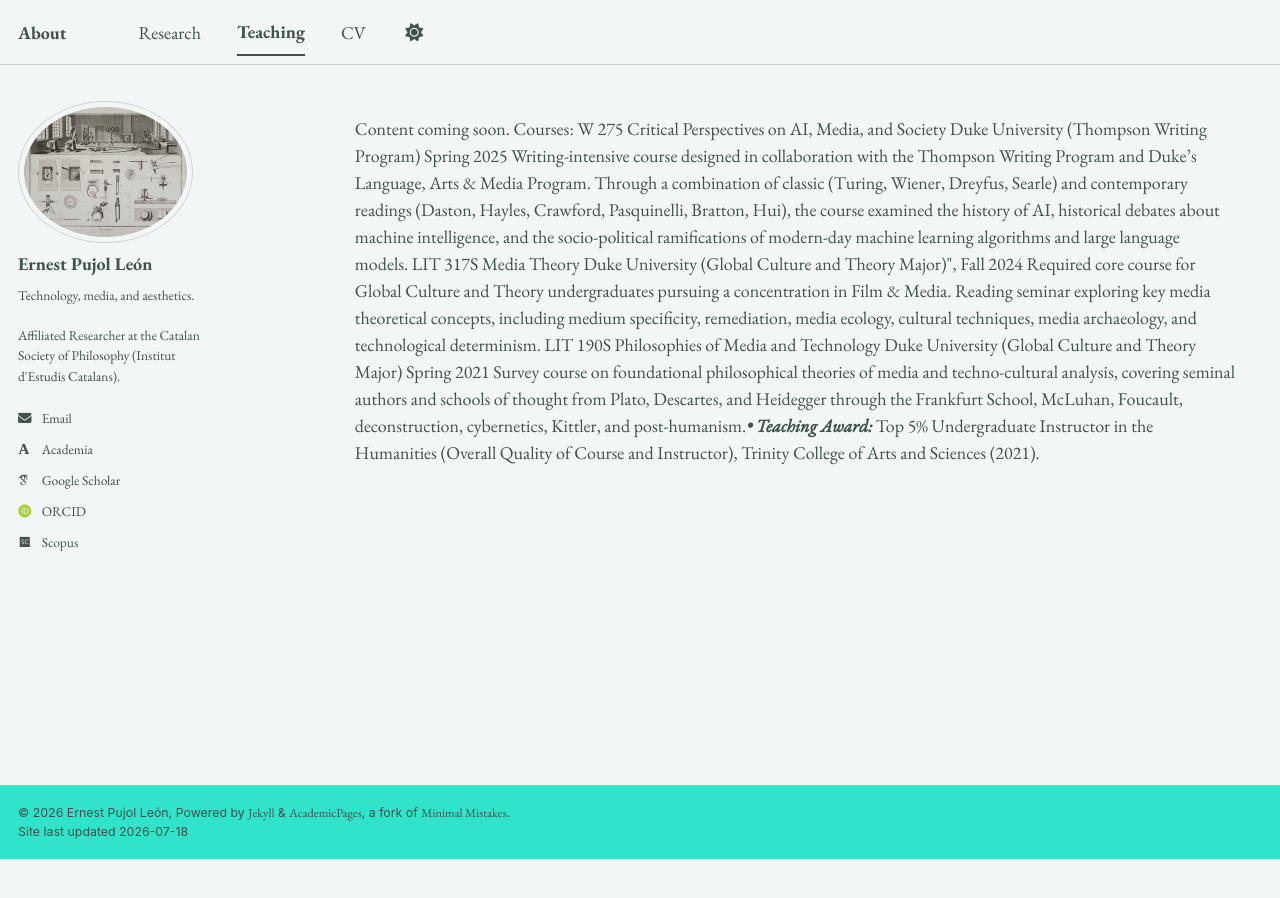
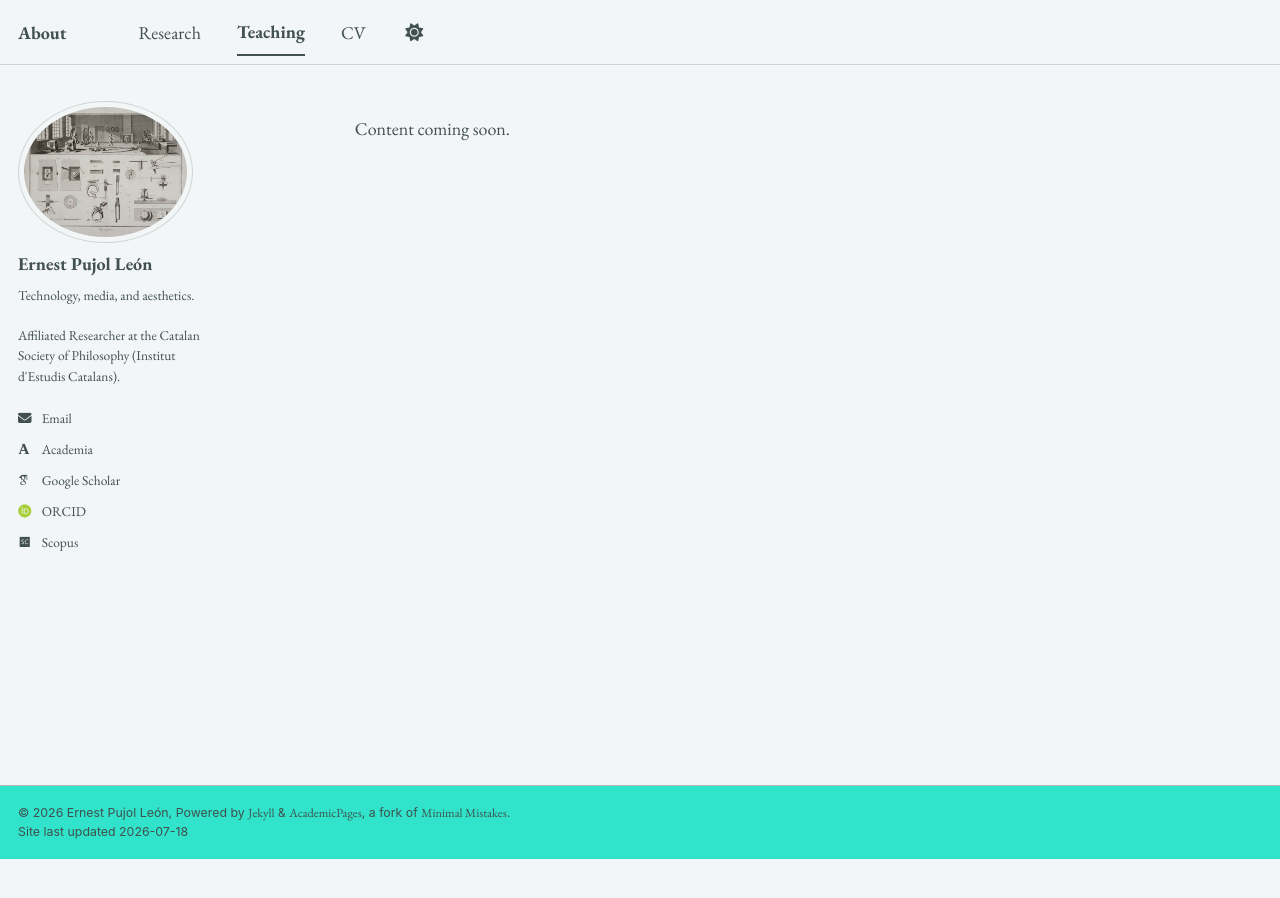
Before and after one commit to epujol90/epujol90.github.io, a Jekyll site: the page built from _pages/teaching.html, in a window 1280 px wide. Built offline with Jekyll 4.4.1, drawn with Linux system fonts in a browser that asks for light colours; some web fonts are replaced; a script bundle is joined from its source files by our own code; library files that are not in the unit come from our copies.

Commit message:
Update teaching.html

```diff
--- a/_pages/teaching.html
+++ b/_pages/teaching.html
@@ -6,21 +6,3 @@ author_profile: true
 classes: wide
 ---
 Content coming soon.
-
-
-Courses:
-
-W 275 Critical Perspectives on AI, Media, and Society
-Duke University (Thompson Writing Program)
-Spring 2025
-Writing-intensive course designed in collaboration with the Thompson Writing Program and Duke’s Language, Arts & Media Program. Through a combination of classic (Turing, Wiener, Dreyfus, Searle) and contemporary readings (Daston, Hayles, Crawford, Pasquinelli, Bratton, Hui), the course examined the history of AI, historical debates about machine intelligence, and the socio-political ramifications of modern-day machine learning algorithms and large language models.
-
-LIT 317S Media Theory
-Duke University (Global Culture and Theory Major)",
-Fall 2024
-Required core course for Global Culture and Theory undergraduates pursuing a concentration in Film & Media. Reading seminar exploring key media theoretical concepts, including medium specificity, remediation, media ecology, cultural techniques, media archaeology, and technological determinism.
-
-LIT 190S Philosophies of Media and Technology
-Duke University (Global Culture and Theory Major)
-Spring 2021
-Survey course on foundational philosophical theories of media and techno-cultural analysis, covering seminal authors and schools of thought from Plato, Descartes, and Heidegger through the Frankfurt School, McLuhan, Foucault, deconstruction, cybernetics, Kittler, and post-humanism.<span style=\"display: block; margin-top: 0.6em;\"></span><strong><em>&#8226; Teaching Award:</em></strong> Top 5% Undergraduate Instructor in the Humanities (Overall Quality of Course and Instructor), Trinity College of Arts and Sciences (2021).
```
